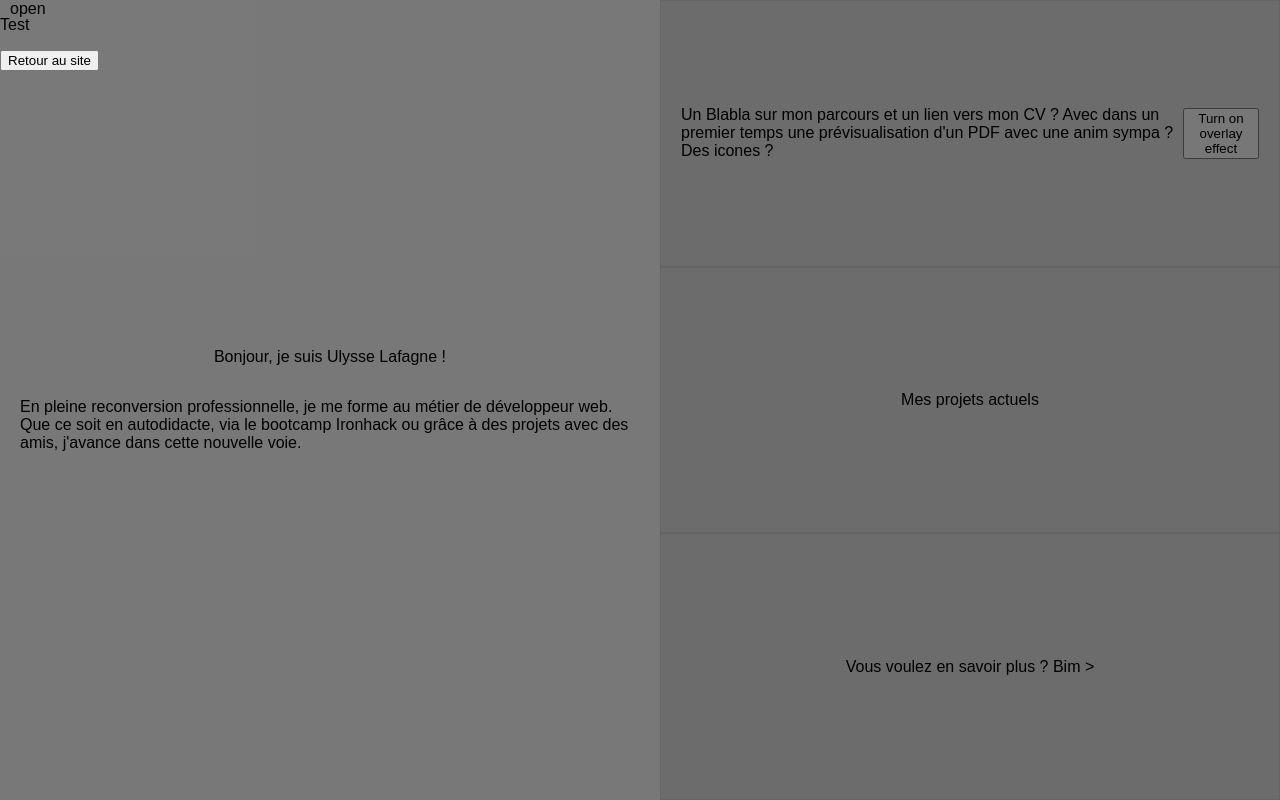
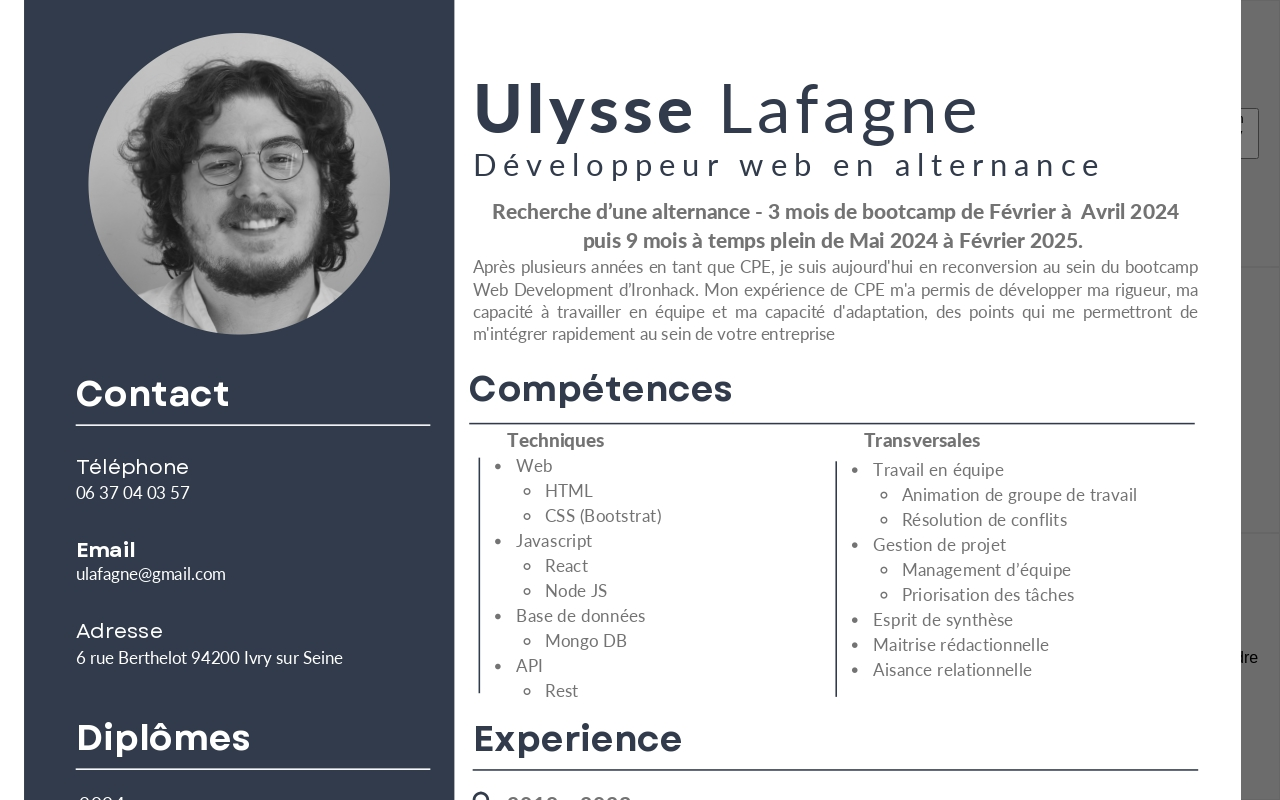
Before and after one commit to Skarginson/portfolio, a plain HTML site: page index.html in a window 1280 px wide. Both pictures are taken after a click on the button "Turn on overlay effect". Drawn offline with Linux system fonts and the light colour scheme.

Commit message:
Sidenav roadmap + first test overlayed CV as jpeg

```diff
--- a/index.html
+++ b/index.html
@@ -11,15 +11,24 @@
 <body>
     <div id="mySidenav" class="sidenav">
         <a href="javascript:void(0)" class="closebtn" onclick="closeNav()">&times;</a>
-        <a href="#">About</a>
+        <!--         <a href="#">About</a>
         <a href="#">Services</a>
         <a href="#">Clients</a>
-        <a href="#">Contact</a>
+        <a href="#">Contact</a> -->
+        <p class="sidenavText">J'avais à la base prévu cette petite sidebar pour naviguer dans le site, mais finalement
+            j'ai tout fait tenir sur une page pour l'instant.
+            Donc je vais l'utiliser pour annoncer la roadmap de ce site :
+        </p>
+        <li class="sidenavText">
+            <ul class="sidenavText">Roadmap 1</ul>
+            <ul class="sidenavText">Roadmap 2</ul>
+        </li>
     </div>
     <div id="overlay">
-        <p>Test</p>
-            <button onclick="overlayOff()">Retour au site</button>
-        </div>
+        <!-- <embed src="CV LAFAGNE Alternance.pdf" width="1000" height="1300" type="application/pdf"/> -->
+        <img src="CV LAFAGNE Alternance.jpg">
+        <button onclick="overlayOff()">Retour au site</button>
+    </div>
     </div>
     <div class="left-column">
         <!--         <img class="photoCv" src="photo_cv2.jpg" alt="portrait en bulle"> // Cachez cette tête que je ne saurai voir    -->
@@ -39,7 +48,8 @@
             <p> Mes projets actuels</p>
         </div>
         <div class="right-row">
-            <p> Vous voulez en savoir plus ? Bim >
+            <p> Vous voulez en savoir plus ? Prendre contact avec moi ? Vous pouvez me joindre sur Linkedin ou m'envoyer
+                un mail ! A bientôt !
             </p>
         </div>
     </div>
--- a/portfolio.css
+++ b/portfolio.css
@@ -4,6 +4,11 @@ body {
     font-family: Arial, sans-serif;
     display: flex;
     height: 100vh;
+}
+
+img {
+    object-fit: cover;
+    object-position: center;
 }
 
 .left-column,
@@ -14,7 +19,8 @@ body {
 
 .left-column {
     display: flex;
-    flex-direction: column; /* Column so the multiple <p> can be centered */
+    flex-direction: column;
+    /* Column so the multiple <p> can be centered */
     justify-content: center;
     align-items: center;
     background-color: #f2f2f2;
@@ -45,6 +51,7 @@ body {
     box-sizing: border-box;
     border: 1px solid #ccc;
 }
+
 
 /* The side navigation menu */
 .sidenav {
@@ -100,6 +107,10 @@ body {
     left: 10px;
 }
 
+.sidenavText {
+    color:#ccc;
+}
+
 /* On smaller screens, where height is less than 450px, change the style of the sidenav (less padding and a smaller font size) */
 @media screen and (max-height: 450px) {
     .sidenav {
@@ -112,15 +123,25 @@ body {
 }
 
 /* Style inputs with type="text", select elements and textareas */
-input[type=text], select, textarea {
-    width: 100%; /* Full width */
-    padding: 12px; /* Some padding */
-    border: 1px solid #ccc; /* Gray border */
-    border-radius: 4px; /* Rounded borders */
-    box-sizing: border-box; /* Make sure that padding and width stays in place */
-    margin-top: 6px; /* Add a top margin */
-    margin-bottom: 16px; /* Bottom margin */
-    resize: vertical; /* Allow the user to vertically resize the textarea (not horizontally) */
+input[type=text],
+select,
+textarea {
+    width: 100%;
+    /* Full width */
+    padding: 12px;
+    /* Some padding */
+    border: 1px solid #ccc;
+    /* Gray border */
+    border-radius: 4px;
+    /* Rounded borders */
+    box-sizing: border-box;
+    /* Make sure that padding and width stays in place */
+    margin-top: 6px;
+    /* Add a top margin */
+    margin-bottom: 16px;
+    /* Bottom margin */
+    resize: vertical;
+    /* Allow the user to vertically resize the textarea (not horizontally) */
 }
 
 /* Style the submit button with a specific background color etc */
@@ -149,15 +170,22 @@ input[type=submit]:hover {
 }
 
 #overlay {
-    position: fixed; /* Sit on top of the page content */
-    display: none; /* Hidden by default */
-    width: 100%; /* Full width (cover the whole page) */
-    height: 100%; /* Full height (cover the whole page) */
+    position: fixed;
+    /* Sit on top of the page content */
+    display: none;
+    /* Hidden by default */
+    width: 100%;
+    /* Full width (cover the whole page) */
+    height: 100%;
+    /* Full height (cover the whole page) */
     top: 0;
     left: 0;
     right: 0;
     bottom: 0;
-    background-color: rgba(0,0,0,0.5); /* Black background with opacity */
-    z-index: 2; /* Specify a stack order in case you're using a different order for other elements */
-    cursor: pointer; /* Add a pointer on hover */
-  }
+    background-color: rgba(0, 0, 0, 0.5);
+    /* Black background with opacity */
+    z-index: 2;
+    /* Specify a stack order in case you're using a different order for other elements */
+    cursor: pointer;
+    /* Add a pointer on hover */
+}
```
Also changed, not shown: CV LAFAGNE Alternance.jpg (added).
